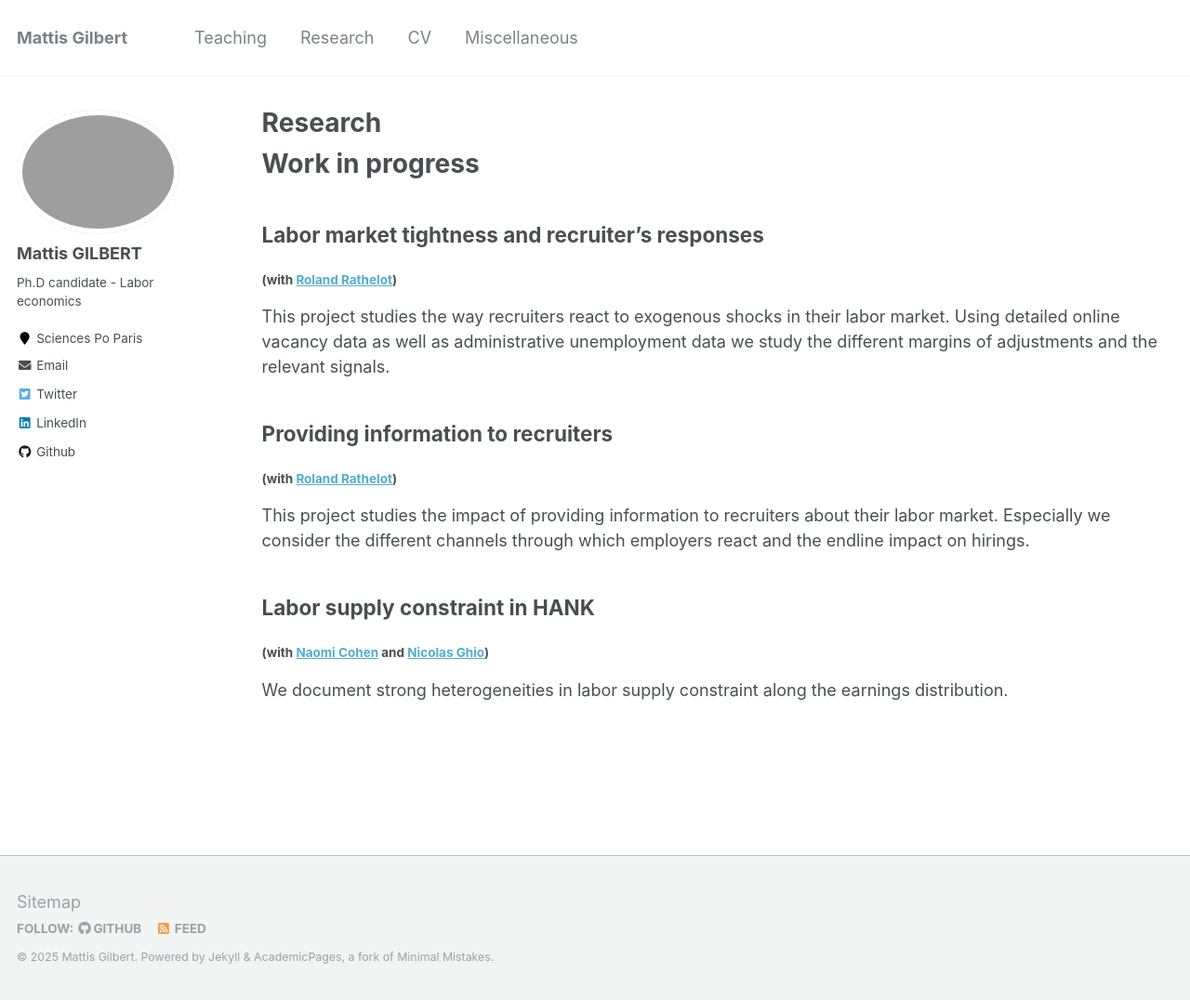
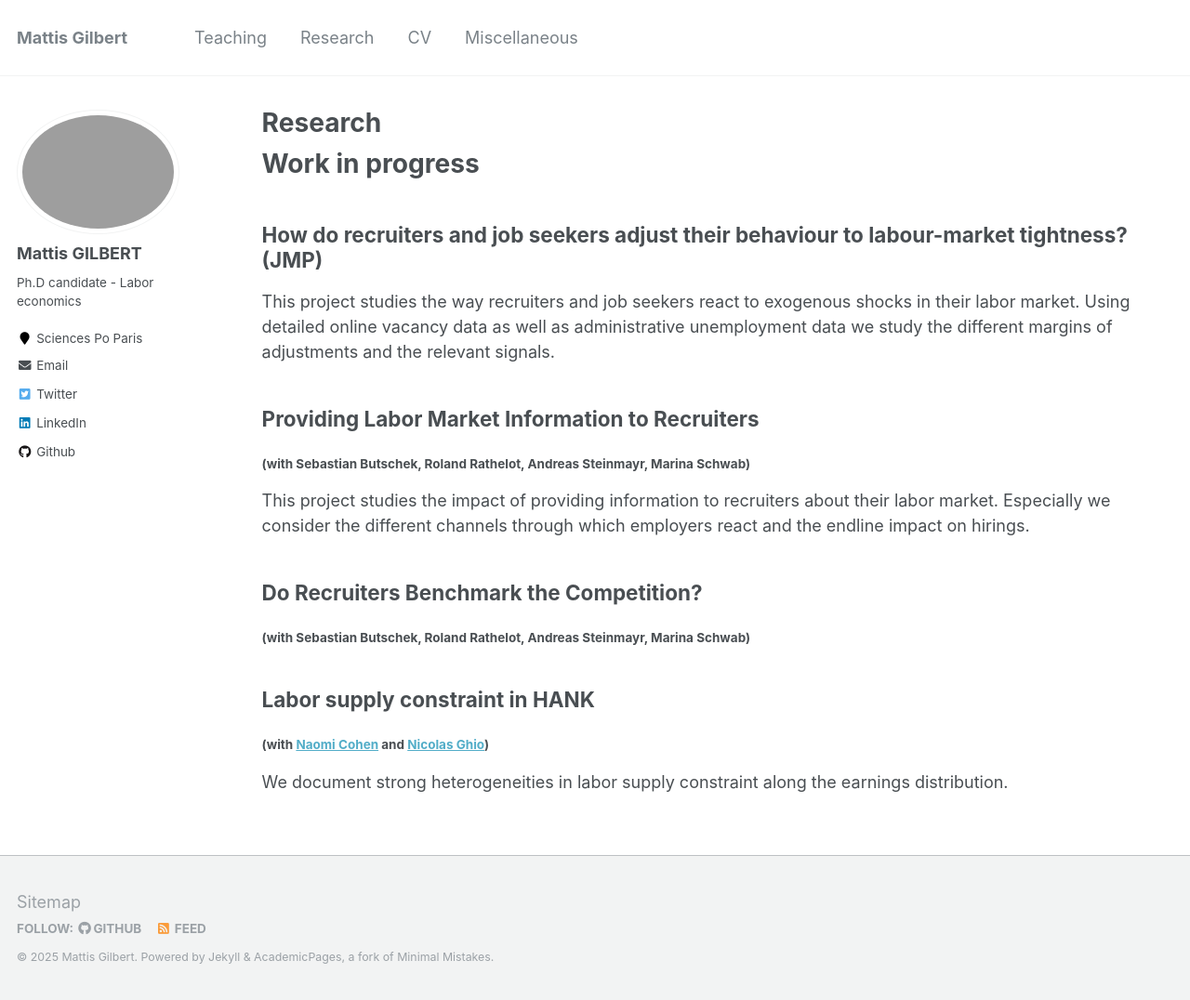
Before and after one commit to mattis-gilbert/mattis-gilbert.github.io, a Jekyll site: the page built from _pages/research.md, in a window 1280 px wide and 1076 px high. Shown: the whole window at 93% size. Built offline with Jekyll 4.4.1, drawn with Linux system fonts in a browser that asks for light colours.

Commit message:
update research page

```diff
--- a/_pages/research.md
+++ b/_pages/research.md
@@ -9,15 +9,17 @@ redirect_from:
 
 # Work in progress
 
-## Labor market tightness and recruiter's responses
-#### (with [Roland Rathelot](http://rolandrathelot.com/))
+## How do recruiters and job seekers adjust their behaviour to labour-market tightness? (JMP)
 
-This project studies the way recruiters react to exogenous shocks in their labor market. Using detailed online vacancy data as well as administrative unemployment data we study the different margins of adjustments and the relevant signals.
+This project studies the way recruiters and job seekers react to exogenous shocks in their labor market. Using detailed online vacancy data as well as administrative unemployment data we study the different margins of adjustments and the relevant signals.
 
-## Providing information to recruiters
-#### (with [Roland Rathelot](http://rolandrathelot.com/))
+## Providing Labor Market Information to Recruiters
+#### (with Sebastian Butschek, Roland Rathelot, Andreas Steinmayr, Marina Schwab)
 
 This project studies the impact of providing information to recruiters about their labor market. Especially we consider the different channels through which employers react and the endline impact on hirings.
+
+## Do Recruiters Benchmark the Competition?
+#### (with Sebastian Butschek, Roland Rathelot, Andreas Steinmayr, Marina Schwab)
 
 ## Labor supply constraint in HANK
 #### (with [Naomi Cohen](https://www.naomicohen.fr/) and   [Nicolas Ghio](https://nicolasghio.github.io/))
```
